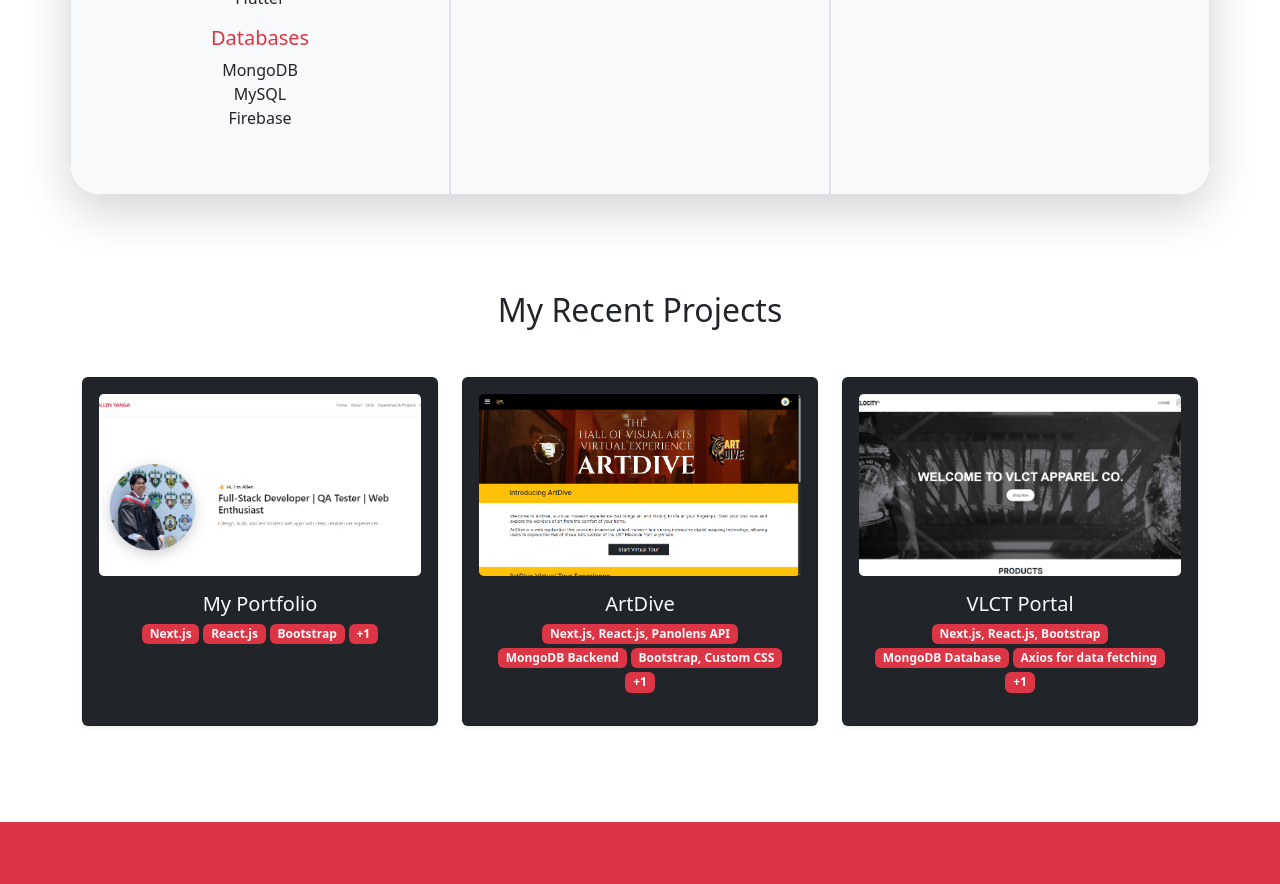
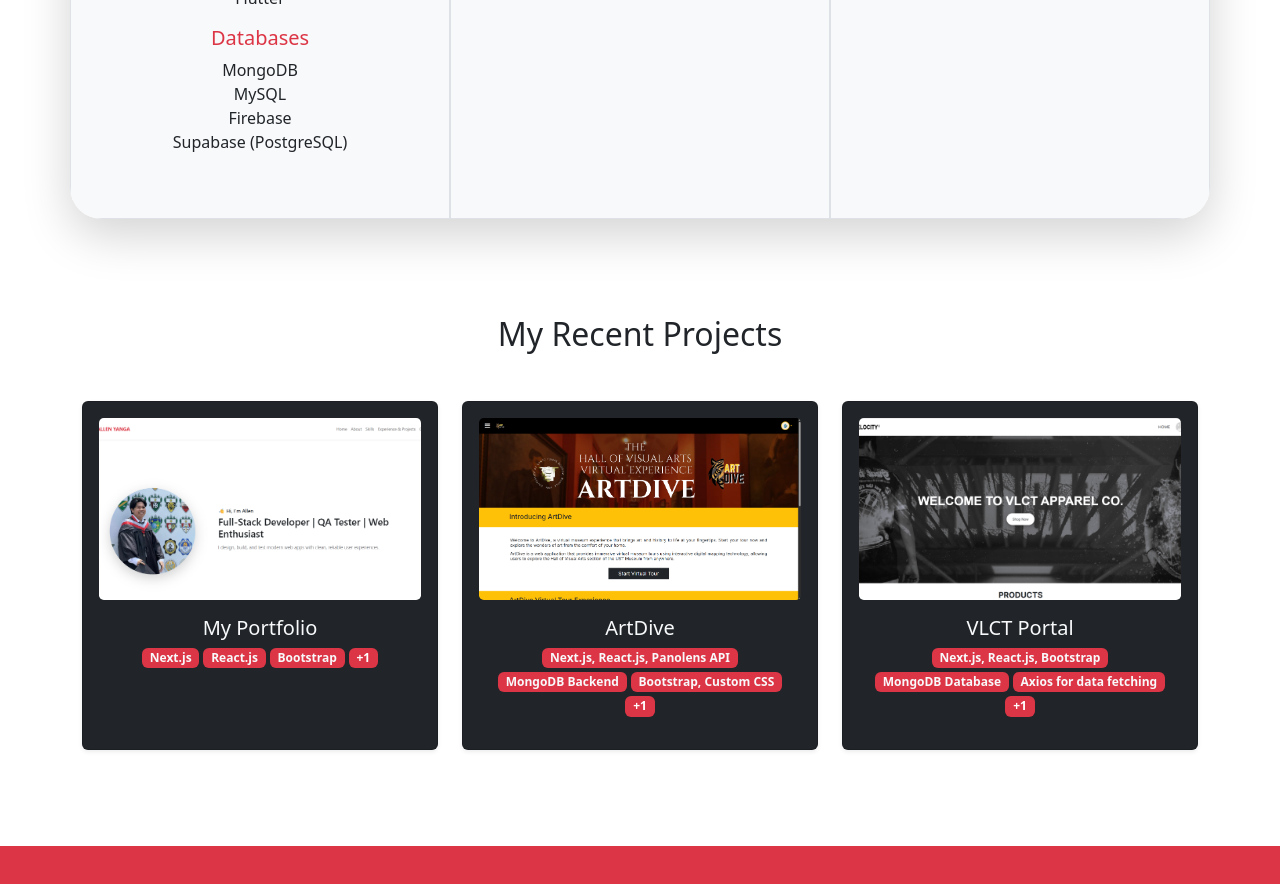
Before and after one commit to ja-yanga/portfolio, a Next.js app: page / in a window 1280 px wide. Shown: the part 2280-3164 px from the top of the page. Built offline with nearby package versions, Linux system fonts and the light colour scheme.

Commit message:
added info on skills

```diff
--- a/components/SkillsSection.jsx
+++ b/components/SkillsSection.jsx
@@ -53,6 +53,7 @@ export default function SkillsSection() {
               <li>MongoDB</li>
               <li>MySQL</li>
               <li>Firebase</li>
+              <li>Supabase (PostgreSQL)</li>
             </ul>
           </div>
 
```
